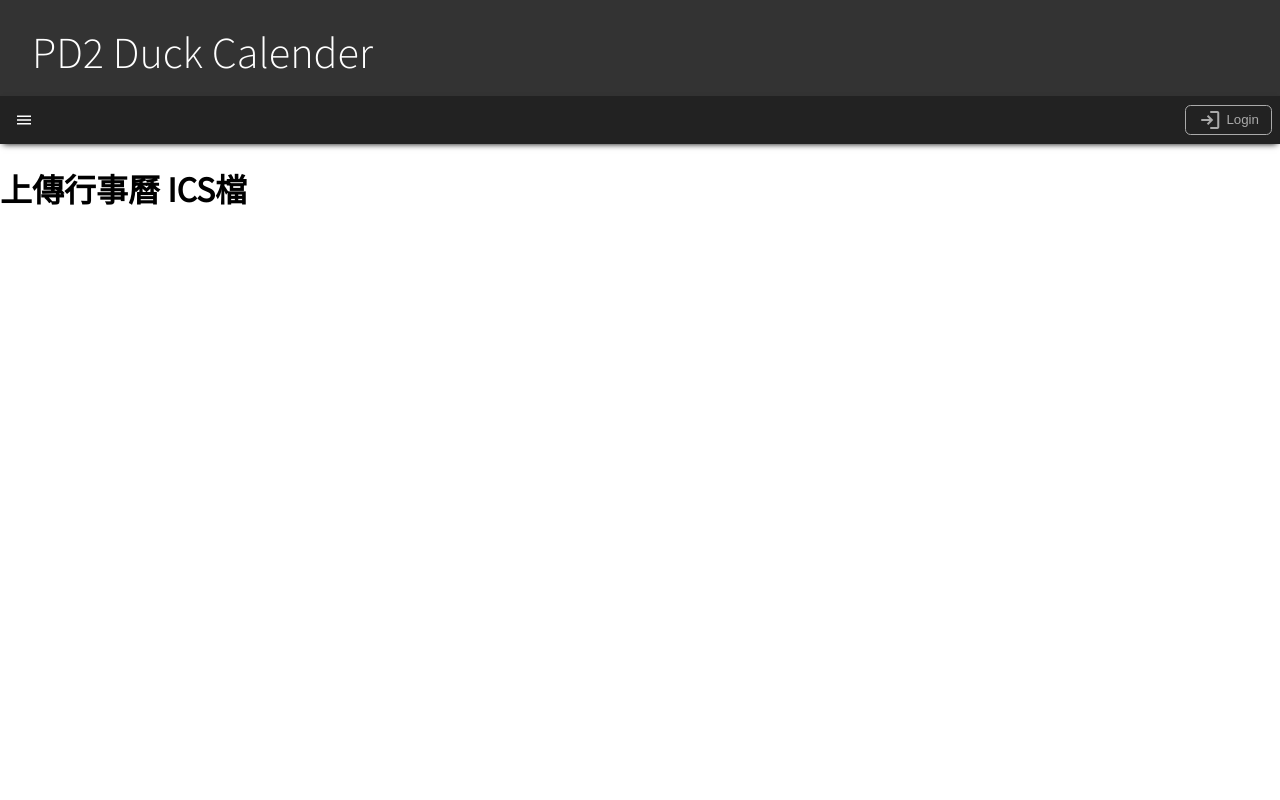
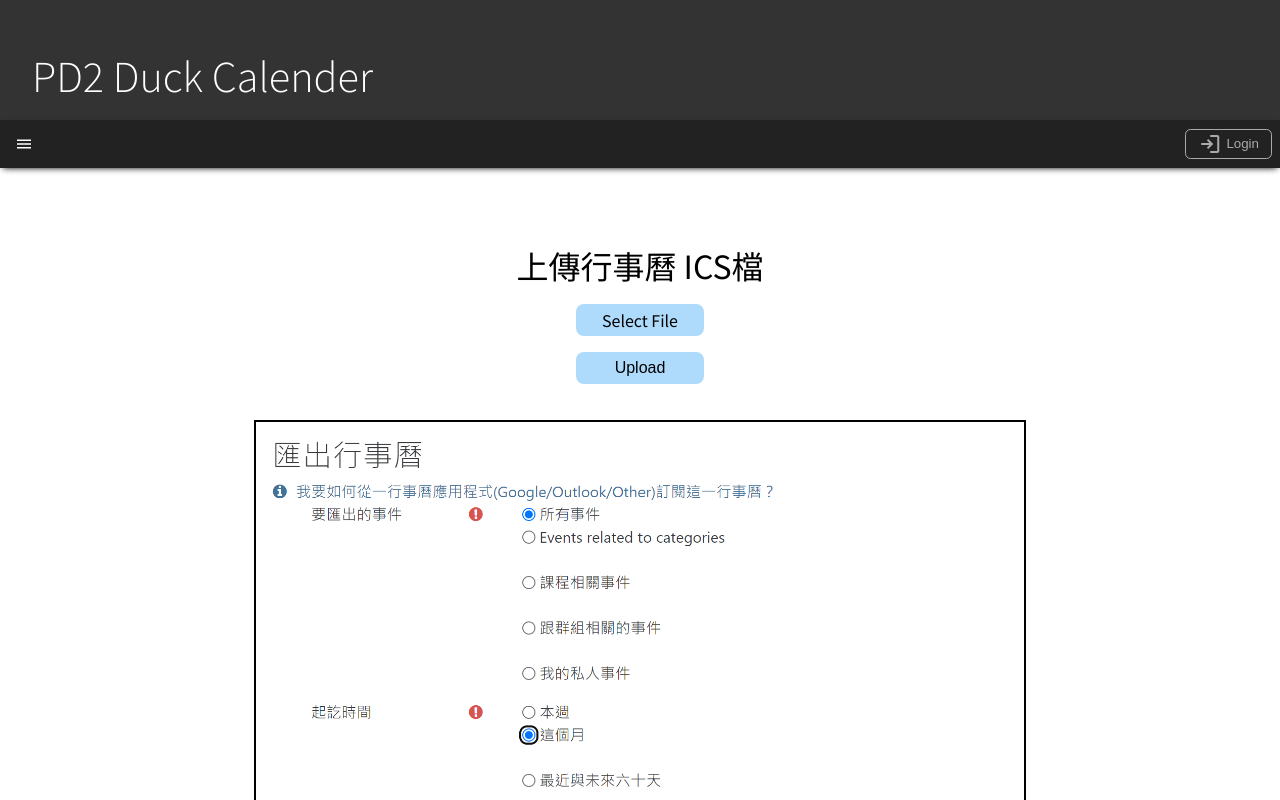
Before and after one commit to duck-pd2/frontend, a React (Create React App) app: page /moodle in a window 1280 px wide. Built offline with nearby package versions, Linux system fonts and the light colour scheme.

Commit message:
implement moodle page, notice page

```diff
--- a/src/App.scss
+++ b/src/App.scss
@@ -8,7 +8,7 @@
     .banner {
       position: sticky;
       top: 0;
-      height: 12vh;
+      height: 15vh;
       background-color: #333333;
       z-index: 0;
 
--- a/src/components/Home/home.scss
+++ b/src/components/Home/home.scss
@@ -0,0 +1,30 @@
+#home{
+    height: 30vh;
+    width: 50%;
+    padding: 20px;
+    margin: 0 auto;
+    text-align: justify;
+    display: flex;
+    align-items: center;
+    justify-content: center;
+
+    .introduction{
+        display: flex;
+        flex-direction: column;
+        align-items: center;
+        gap: 1rem;
+        h3{
+            color: #000000;
+            margin: 0;
+            font-size: 2rem;
+            font-weight: 400;
+
+        }
+        h4{
+            color: #000000;
+            margin: 0;
+            font-size: 1.25rem;
+            font-weight: 400;
+        }
+    }
+}
--- a/src/components/Home/home.tsx
+++ b/src/components/Home/home.tsx
@@ -5,7 +5,11 @@ export default function Home(): ReactElement {
     const login = false;
     return <div id="home">
         <div className="introduction">
-            <h1> 介紹</h1>
+
+            <h3> 介紹</h3>
+            <h4>
+                這是行事曆喔喔喔喔喔喔
+            </h4>
         </div>
     </div>
 };
--- a/src/components/Moodle/moodle.scss
+++ b/src/components/Moodle/moodle.scss
@@ -0,0 +1,66 @@
+#moodle {
+    height: 40vh;
+    width: 100%;
+    padding-top: 275px;
+    margin: 0 auto;
+    display: flex;
+    align-items: center;
+    justify-content: center;
+
+    .import {
+        display: flex;
+        flex-direction: column;
+        align-items: center;
+        gap: 1rem;
+
+        h2 {
+            color: #000000;
+            margin: 0;
+            font-size: 2rem;
+            font-weight: 400;
+        }
+
+        button {
+            width: 8rem;
+            height: 4vh;
+            display: flex;
+            align-items: center;
+            justify-content: center;
+            background-color: rgb(174, 219, 252);
+            // padding: 0.5rem 1rem;
+            border: none;
+            border-radius: 0.5rem;
+            font-size: 1rem;
+            cursor: pointer;
+        }
+
+        label.selectFile {
+            width: 8rem;
+            height: 4vh;
+            display: flex;
+            align-items: center;
+            justify-content: center;
+            background-color: rgb(174, 219, 252);
+            // padding: 0.5rem 1rem;
+            border-radius: 0.5rem;
+            cursor: pointer;
+            span {
+                //字型
+                color: #000000;
+                font-size: 1rem;
+            }
+
+            input {
+                display: none;
+            }
+        }
+    }
+    .import img {
+        margin: 20px;
+        max-width:60%; /* 確保圖片不會超過其容器的寬度 */
+        height: auto;
+        border: 2px solid #000000;
+    }
+
+
+}
--- a/src/components/Moodle/moodle.tsx
+++ b/src/components/Moodle/moodle.tsx
@@ -1,11 +1,31 @@
-import { ReactElement } from "react";
+import { ChangeEvent, ReactElement, useState } from "react";
 
 import "./moodle.scss"
+import exampleImage from './picture.png';
+
 export default function Moodle(): ReactElement {
-    const login = false;
+    const [selectedFile, setSelectedFile] = useState<File>();
+    //const login = true;
     return <div id="moodle">
         <div className="import">
-            <h1> 上傳行事曆 ICS檔</h1>
+            <h2>
+                上傳行事曆 ICS檔
+                </h2>
+            <label className="selectFile">
+                <span>
+                    Select File
+                    </span>
+                <input type="file" onChange={(event: ChangeEvent<HTMLInputElement>) => {
+                    const file = event.target.files?.[0];
+                    if (file === undefined)
+                        return;
+                    setSelectedFile(file);
+                }} />
+            </label>
+            <button className=" buttonUpload">
+                Upload
+            </button>
+            <img src={exampleImage} alt ="Example" className= "Image" />
         </div>
     </div>
 };
--- a/src/components/SideBar/sideBar.scss
+++ b/src/components/SideBar/sideBar.scss
@@ -93,7 +93,7 @@
                     white-space: nowrap;
                     font-weight: 200;
                     user-select: none;
-                    border-left: 0 solid #E80;
+                    border-left: 0 solid rgb(218, 120, 238);
                     border-bottom: 0.05rem solid #888;
                     transition: color 0.3s, border-width 0.2s;
 
--- a/src/components/SideBar/sideBar.tsx
+++ b/src/components/SideBar/sideBar.tsx
@@ -33,17 +33,26 @@ export default function SideBar(): ReactElement{
         <div className="windowMask">
             <div className="mask">
                 <div className="menuList">
-                    <div className="menu" onClick={() => setNavigate("moodle")}>
+                    <div className="menu" onClick={() => {
+                        setNavigate("moodle");
+                        setChecked(false);
+                    }}>
                         <div>
                             將 moodle 行事曆匯入
                         </div>
                     </div>
-                    <div className="menu" onClick={() => setNavigate("calender")}>
+                    <div className="menu" onClick={() => {
+                        setNavigate("calender");
+                        setChecked(false);
+                    }}>
                         <div>
                             查看行事曆
                         </div>
                     </div>
-                    <div className="menu" onClick={() => setNavigate("home")}>
+                    <div className="menu" onClick={() => {
+                        setNavigate("home");
+                        setChecked(false);
+                    }}>
                         <div>
                             回首頁
                         </div>
--- a/src/components/TopBar/topBar.tsx
+++ b/src/components/TopBar/topBar.tsx
@@ -11,7 +11,7 @@ export default function TopBar(): ReactElement {
         {login ?
         <div className = "userArea">
             <img alt="avatar" src="" />
-            {/* 傳入照片 */}
+            {/* " "傳入照片 */}
             <button>
             <span className="material-symbols-outlined">
 logout
@@ -25,6 +25,7 @@ logout
             <span className="material-symbols-outlined">
 login
 </span>
+{/* login圖案 */}
             <span className="text">Login</span>
             </button>
             </div>}
```
Also changed, not shown: src/components/NotLogin/notice.tsx (added, +12 -0 lines), src/components/Moodle/picture.png (added), src/components/NotLogin/notice.scss (added).
